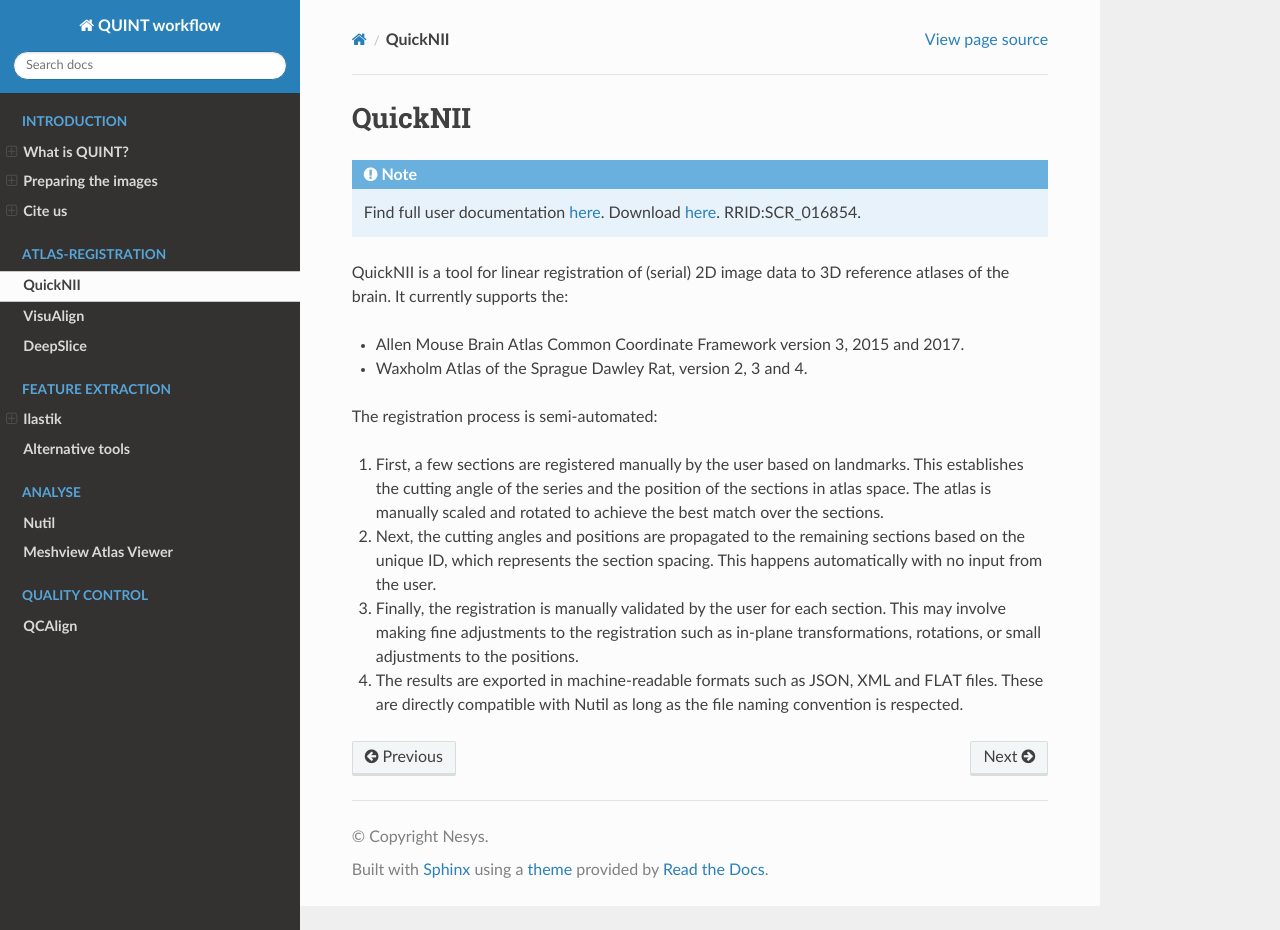
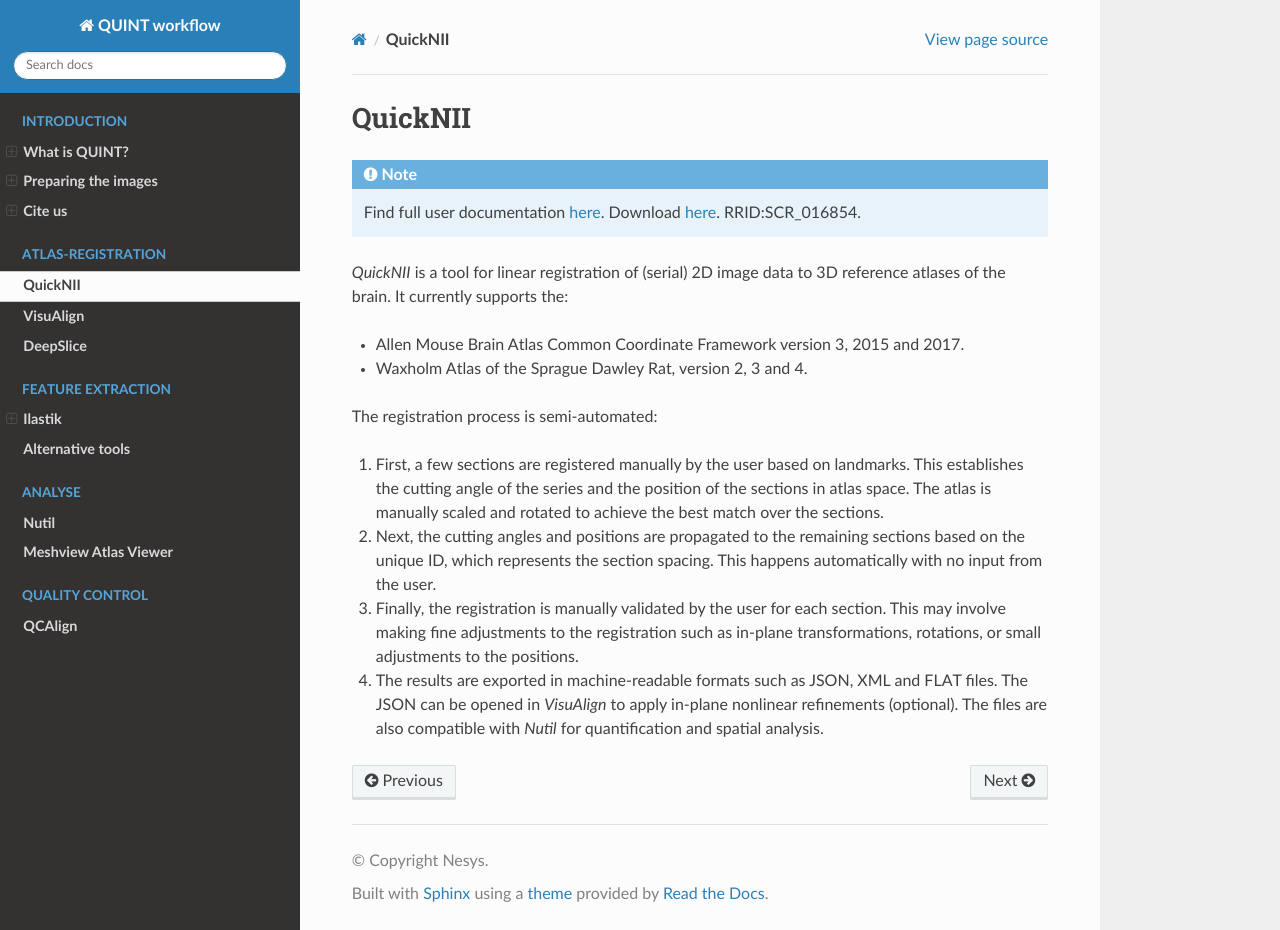
Before and after one commit to Neural-Systems-at-UIO/QUINT_workflow, a Sphinx documentation site: the page built from docs/QuickNII.rst, in a window 1280 px wide and 930 px high. Built offline with Sphinx 7.4.7 and the Read the Docs theme 2.0.0, drawn with Linux system fonts in a browser that asks for light colours.

Commit message:
Update QuickNII.rst

```diff
--- a/docs/QuickNII.rst
+++ b/docs/QuickNII.rst
@@ -6,7 +6,7 @@
    Download `here <https://www.nitrc.org/projects/quicknii>`_.
    RRID:SCR_016854.
 
-QuickNII is a tool for linear registration of (serial) 2D image data to 3D reference atlases of the brain. It currently supports the:
+*QuickNII* is a tool for linear registration of (serial) 2D image data to 3D reference atlases of the brain. It currently supports the:
 
 * Allen Mouse Brain Atlas Common Coordinate Framework version 3, 2015 and 2017.
 * Waxholm Atlas of the Sprague Dawley Rat, version 2, 3 and 4.
@@ -16,4 +16,4 @@
 1. First, a few sections are registered manually by the user based on landmarks. This establishes the cutting angle of the series and the position of the sections in atlas space.  The atlas is manually scaled and rotated to achieve the best match over the sections.
 2. Next, the cutting angles and positions are propagated to the remaining sections based on the unique ID, which represents the section spacing. This happens automatically with no input from the user.
 3. Finally, the registration is manually validated by the user for each section. This may involve making fine adjustments to the registration such as in-plane transformations, rotations, or small adjustments to the positions.
-4. The results are exported in machine-readable formats such as JSON, XML and FLAT files. These are directly compatible with Nutil as long as the file naming convention is respected.
+4. The results are exported in machine-readable formats such as JSON, XML and FLAT files. The JSON can be opened in *VisuAlign* to apply in-plane nonlinear refinements (optional). The files are also compatible with *Nutil* for quantification and spatial analysis.
```
